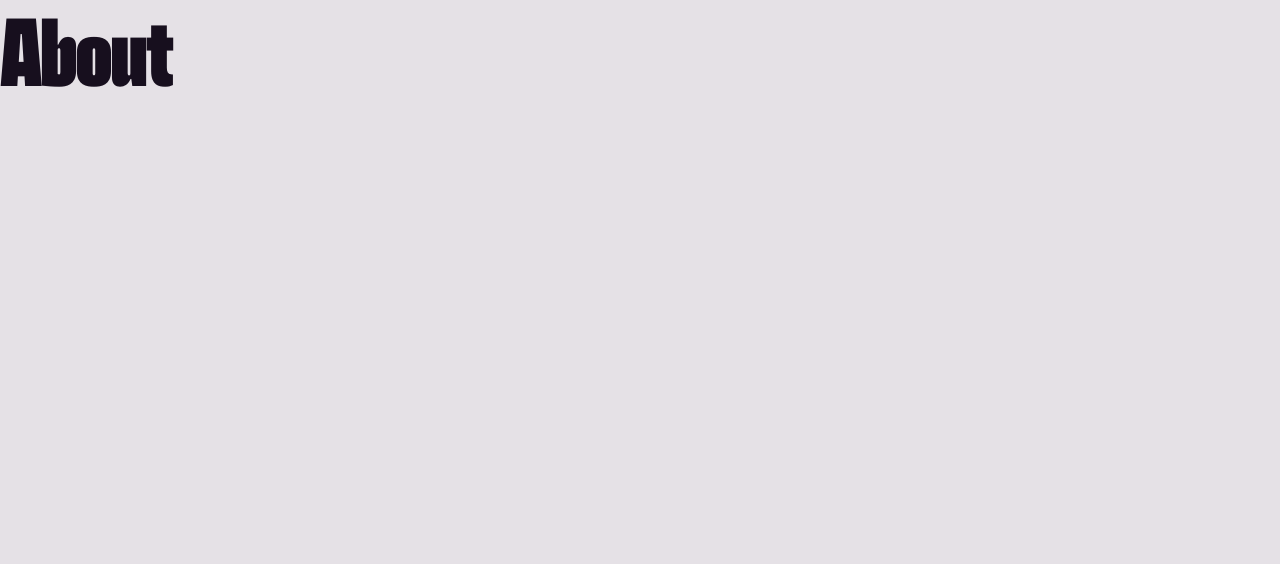
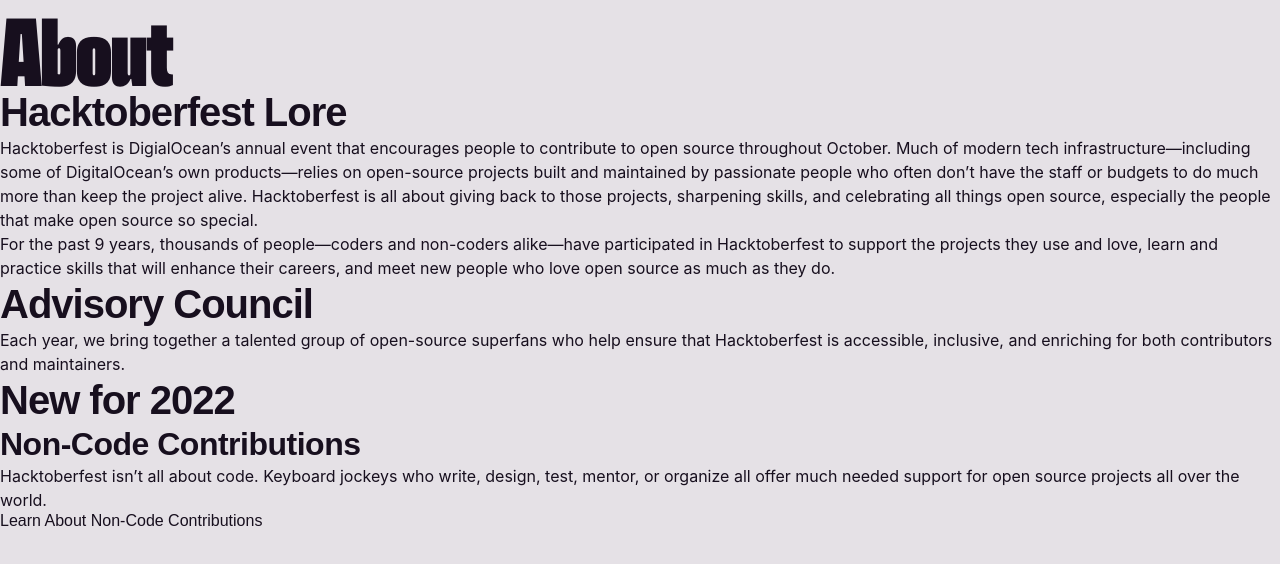
Before and after one commit to Hacktoberfest/hacktoberfest-2022, a Next.js app: page /about in a window 1280 px wide. Shown: the top 564 px of the page. Built offline with nearby package versions, Linux system fonts and the light colour scheme.

Commit message:
Rough about content

```diff
--- a/src/pages/about.js
+++ b/src/pages/about.js
@@ -1,5 +1,47 @@
 const About = () => {
-  return <h1>About</h1>;
+    return (
+        <>
+            <h1>About</h1>
+
+            <div>
+                <h2>Hacktoberfest Lore</h2>
+                <p>
+                    Hacktoberfest is DigialOcean’s annual event that encourages people to contribute to open source
+                    throughout October. Much of modern tech infrastructure—including some of DigitalOcean’s own
+                    products—relies on open-source projects built and maintained by passionate people who often don’t
+                    have the staff or budgets to do much more than keep the project alive. Hacktoberfest is all about
+                    giving back to those projects, sharpening skills, and celebrating all things open source, especially
+                    the people that make open source so special.
+                </p>
+                <p>
+                    For the past 9 years, thousands of people—coders and non-coders alike—have participated in
+                    Hacktoberfest to support the projects they use and love, learn and practice skills that will enhance
+                    their careers, and meet new people who love open source as much as they do.
+                </p>
+            </div>
+
+            <div>
+                <h2>Advisory Council</h2>
+                <p>
+                    Each year, we bring together a talented group of open-source superfans who help ensure that
+                    Hacktoberfest is accessible, inclusive, and enriching for both contributors and maintainers.
+                </p>
+            </div>
+
+            <div>
+                <h2>New for 2022</h2>
+            </div>
+
+            <div>
+                <h3>Non-Code Contributions</h3>
+                <p>
+                    Hacktoberfest isn’t all about code. Keyboard jockeys who write, design, test, mentor, or organize
+                    all offer much needed support for open source projects all over the world.
+                </p>
+                <a href="">Learn About Non-Code Contributions</a>
+            </div>
+        </>
+    );
 };
 
 export default About;
```
